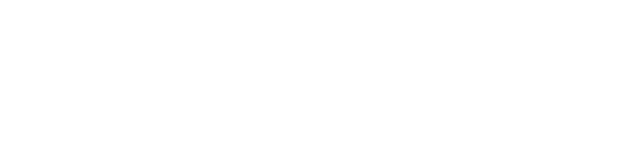
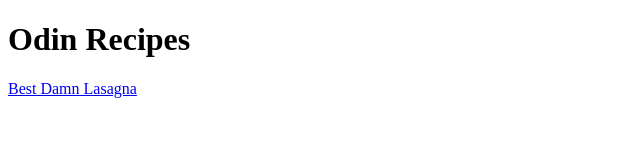
Before and after one commit to wheelinwoody75/recipe-project, a plain HTML site: page pages/index.html in a window 1280 px wide. Shown: the whole page, without its empty margins (0-640 px from the left). Drawn offline with Linux system fonts and the light colour scheme.

```diff
--- a/pages/index.html
+++ b/pages/index.html
@@ -5,7 +5,9 @@
         <meta charset="utf-8">
             </head>
     <body>
-        <h2></h2>
+        <h1>Odin Recipes</h1>
+
+        <a href="lasagna.html">Best Damn Lasagna</a>
 
 
 
```
